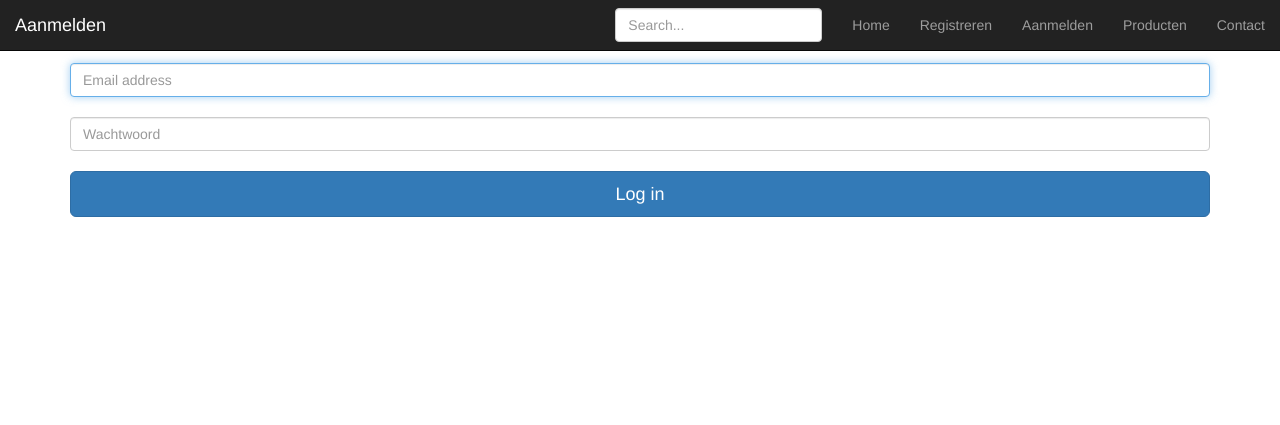
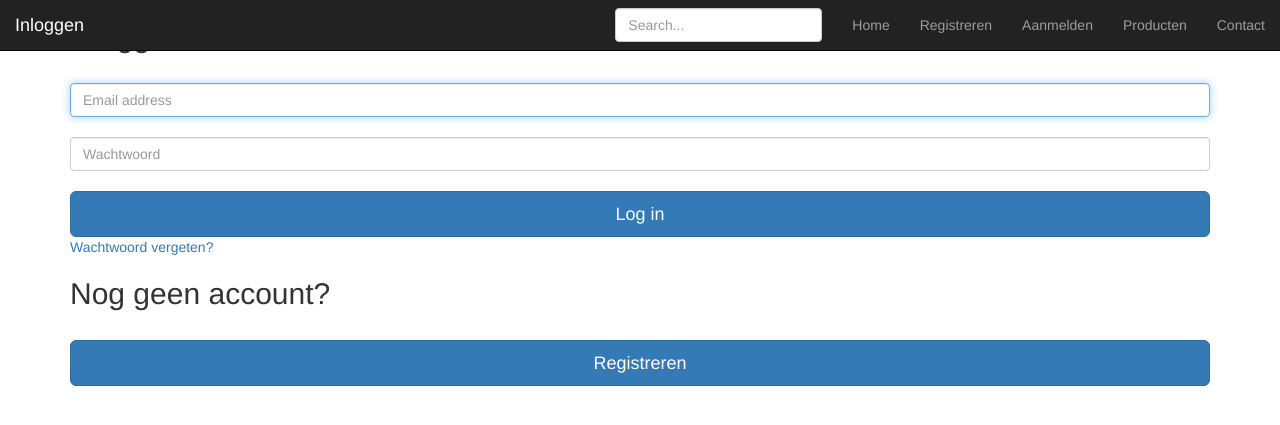
Before and after one commit to edwiniusmaximus/Autoquest, a PHP site: page /aanmelden.php in a window 1280 px wide. Shown: the top 425 px of the page. Run offline with PHP 8.4, Linux system fonts and the light colour scheme; some libraries are stand-ins or nearby versions.

Commit message:
Inlog pagina aangepast naar schermontwerp.

```diff
--- a/Html pagina's/3. Inloggen/aanmelden.php
+++ b/Html pagina's/3. Inloggen/aanmelden.php
@@ -3,9 +3,10 @@
         <link rel="stylesheet" type="text/css" href="css/bootstrap.css">
         <link rel="stylesheet" type="text/css" href="css/aanmelden/aanmelden.css">
         <meta charset="UTF-8">
-        <title>Autoquest - aanmelden</title>
+        <title>Autoquest - inloggen</title>
     </head>
     <body>
+        <!-- navigation bar -->
         <nav class="navbar navbar-inverse navbar-fixed-top">
             <div class="container-fluid">
                 <div class="navbar-header">
@@ -15,8 +16,9 @@
                         <span class="icon-bar"></span>
                         <span class="icon-bar"></span>
                     </button>
-          <a class="navbar-brand" href="#">Aanmelden</a>
+                    <a class="navbar-brand" href="#">Inloggen</a>
                 </div>
+                <!-- navigation bar - links -->
                 <div id="navbar" class="navbar-collapse collapse">
                     <ul class="nav navbar-nav navbar-right">
                         <li><a href="#">Home</a></li>
@@ -25,24 +27,33 @@
                         <li><a href="#">Producten</a></li>
                         <li><a href="#">Contact</a></li>
                     </ul>
+                    <!-- navigation bar - search -->
                     <form class="navbar-form navbar-right">
                         <input type="text" class="form-control" placeholder="Search...">
                     </form>
                 </div>
             </div>
         </nav>
-
+        <!-- login box -->
         <div class="container">
             <form class="form-signin">
-        <h2 class="form-signin-heading">Aanmelden</h2>
+                <h2 class="form-signin-heading">inloggen</h2><br>
                 <!-- Email Adress -->
                 <label for="inputEmail" class="sr-only">Email address</label>
                 <input type="email" id="inputEmail" class="form-control" placeholder="Email address" required autofocus> <br>
                 <!-- Voornaam -->
                 <label for="Wachtwoord" class="sr-only">Wachtwoord</label>
                 <input type="password" id="Wachtwoord" class="form-control" placeholder="Wachtwoord" required> <br>
-        <button class="btn btn-lg btn-primary btn-block" type="submit">Log in</button>
+                <button class="btn btn-lg btn-primary btn-block" type="submit">Log in</button><a href="#">Wachtwoord vergeten?</a>
             </form>
-</div> <!-- /container -->
+            <div class="signin-border">
+            </div>
+            <div class="signin-register">
+                <h2 class="form-signin-heading">Nog geen account?</h2><br>
+                <form>
+                    <button class="btn btn-lg btn-primary btn-block" type="submit">Registreren</button>
+                </form>
+            </div>
+        </div>
     </body>
 </html>
```
Also changed, not shown: Html pagina's/3. Inloggen/aanmelden.css (+26 -2 lines). Lines whose indentation alone changed are shown as unchanged.
